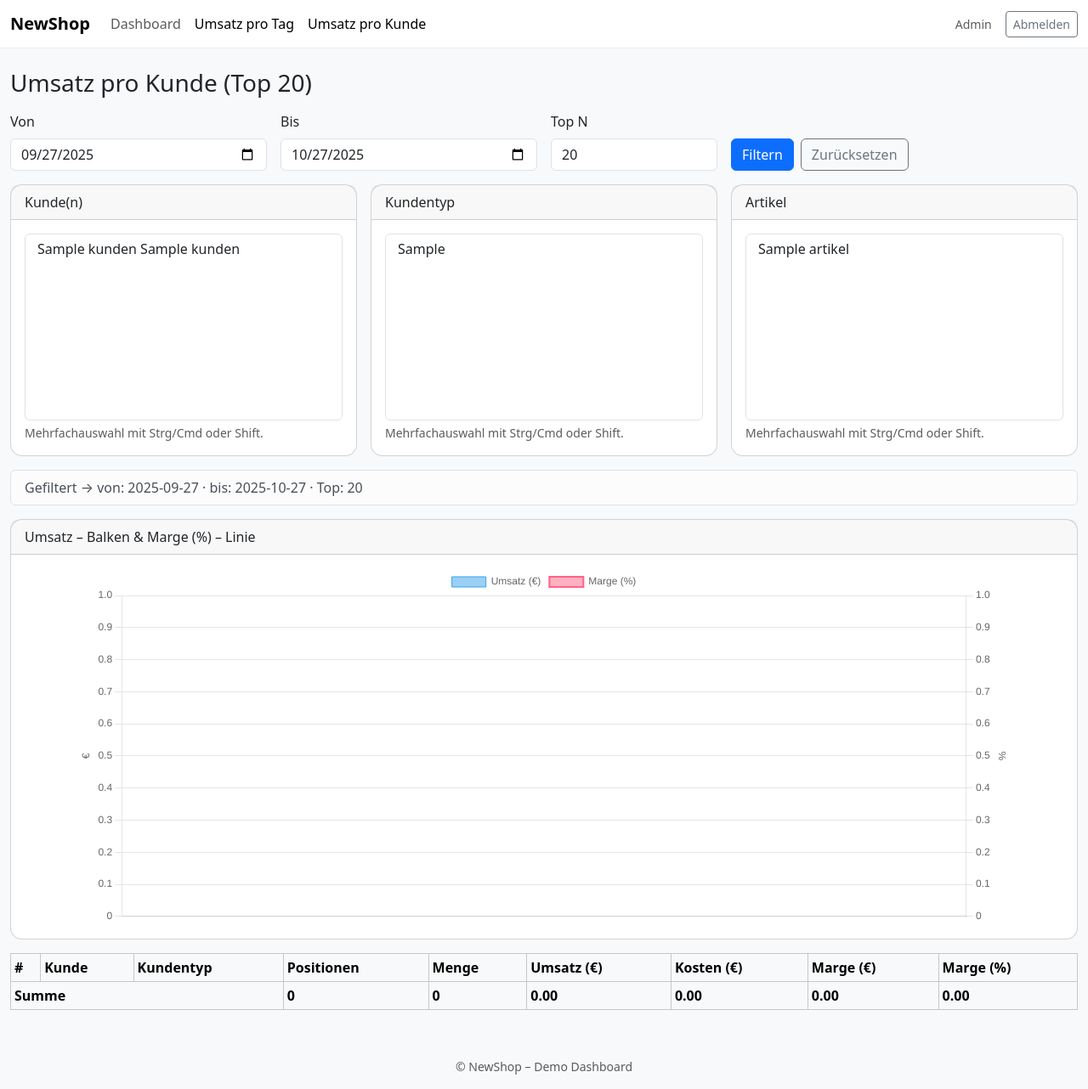
After one commit to KaterynaSavelieva/newshop, a Flask app: page /reports/customers in a window 1280 px wide. The commit adds this page. Shown: the whole page at 85% size. Run offline with Flask 3, Linux system fonts and the light colour scheme; a user stored in the database is signed in; data comes from the database, SQL or seed files in the repository; tables that the repository leaves empty hold one stand-in row (values such as "Sample post"); data that the repository does not hold is empty.

Commit message:
report_customers

```diff
--- a/python/dashboard.py
+++ b/python/dashboard.py
@@ -268,6 +268,123 @@ def report_daily():
     )
 
 
+# ─ Звіт: Umsatz pro Kunde ─
+@app.get("/reports/customers")
+@login_required
+def report_customers():
+    from datetime import date, timedelta
+
+    # Параметри
+    bis = request.args.get("bis") or date.today().isoformat()
+    von = request.args.get("von") or (date.fromisoformat(bis) - timedelta(days=30)).isoformat()
+
+    kunden_sel    = request.args.getlist("kunden")
+    artikel_sel   = request.args.getlist("artikel")
+    kundentyp_sel = request.args.getlist("kundentypen")
+
+    # top_n (кількість у топі для графіка/таблиці)
+    try:
+        top_n = int(request.args.get("top", "20"))
+    except ValueError:
+        top_n = 20
+    top_n = max(5, min(top_n, 100))  # 5..100
+
+    rows = []
+    filter_line = ""
+    totals = {}
+
+    conn = get_conn()
+    if conn:
+        with conn.cursor() as cur:
+            # довідники
+            cur.execute("SELECT kundenID, CONCAT(vorname,' ',nachname) AS kunde FROM kunden ORDER BY kunde")
+            kunden_list = cur.fetchall()
+
+            cur.execute("SELECT kundentypID, bezeichnung AS typ FROM kundentyp ORDER BY typ")
+            kundentyp_list = cur.fetchall()
+
+            cur.execute("SELECT artikelID, produktname AS artikel FROM artikel ORDER BY artikel")
+            artikel_list = cur.fetchall()
+
+            # WHERE
+            where_sql = "verkaufsdatum BETWEEN %s AND %s"
+            params = [von, bis]
+
+            if kunden_sel:
+                where_sql += " AND kundenID IN (" + ",".join(["%s"] * len(kunden_sel)) + ")"
+                params.extend(kunden_sel)
+            if kundentyp_sel:
+                where_sql += " AND kundentypID IN (" + ",".join(["%s"] * len(kundentyp_sel)) + ")"
+                params.extend(kundentyp_sel)
+            if artikel_sel:
+                where_sql += " AND artikelID IN (" + ",".join(["%s"] * len(artikel_sel)) + ")"
+                params.extend(artikel_sel)
+
+            # Групування по клієнту (зважена маржа %)
+            sql = f"""
+                SELECT
+                  kundenID,
+                  kunde,
+                  kundentyp,
+                  COUNT(*)                    AS positionen,
+                  SUM(menge)                  AS menge,
+                  ROUND(SUM(umsatz), 2)       AS umsatz,
+                  ROUND(SUM(kosten), 2)       AS kosten,
+                  ROUND(SUM(marge),  2)       AS marge,
+                  ROUND(100 * SUM(marge) / NULLIF(SUM(umsatz), 0), 2) AS marge_prozent
+                FROM v_sales
+                WHERE {where_sql}
+                GROUP BY kundenID, kunde, kundentyp
+                ORDER BY umsatz DESC
+                LIMIT {top_n}
+            """
+            cur.execute(sql, params)
+            rows = cur.fetchall()
+
+        conn.close()
+
+    # Підсумки
+    if rows:
+        totals = {
+            "positionen": sum(r[3] for r in rows),
+            "menge":      float(sum(r[4] for r in rows)),
+            "umsatz":     float(sum(r[5] for r in rows)),
+            "kosten":     float(sum(r[6] for r in rows)),
+            "marge":      float(sum(r[7] for r in rows)),
+        }
+    else:
+        totals = {"positionen":0,"menge":0.0,"umsatz":0.0,"kosten":0.0,"marge":0.0}
+
+    # Рядок “Gefiltert”
+    def labels_for(selected_ids, pairs):
+        m = {str(i): n for i, n in pairs}
+        names = [m.get(str(x)) for x in selected_ids if str(x) in m]
+        if not names: return ""
+        if len(names) <= 6: return ", ".join(names)
+        return ", ".join(names[:6]) + f" … (+{len(names)-6})"
+
+    kunden_txt    = labels_for(kunden_sel, kunden_list if 'kunden_list' in locals() else [])
+    kundentyp_txt = labels_for(kundentyp_sel, kundentyp_list if 'kundentyp_list' in locals() else [])
+    artikel_txt   = labels_for(artikel_sel, artikel_list if 'artikel_list' in locals() else [])
+
+    parts = [f"von: {von}", f"bis: {bis}", f"Top: {top_n}"]
+    if kunden_txt:    parts.append(f"Kunde: {kunden_txt}")
+    if kundentyp_txt: parts.append(f"Kundentyp: {kundentyp_txt}")
+    if artikel_txt:   parts.append(f"Artikel: {artikel_txt}")
+    filter_line = "Gefiltert → " + " · ".join(parts)
+
+    return render_template(
+        "reports_customers.html",
+        title="Umsatz pro Kunde",
+        rows=rows, totals=totals,
+        von=von, bis=bis, top_n=top_n,
+        kunden_list=kunden_list if 'kunden_list' in locals() else [],
+        artikel_list=artikel_list if 'artikel_list' in locals() else [],
+        kundentyp_list=kundentyp_list if 'kundentyp_list' in locals() else [],
+        kunden_sel=kunden_sel, artikel_sel=artikel_sel, kundentyp_sel=kundentyp_sel,
+        filter_line=filter_line,
+    )
+
 
 @app.get("/health")
 def health():
--- a/python/templates/base.html
+++ b/python/templates/base.html
@@ -52,6 +52,11 @@
                         <a class="nav-link {% if 'report' in request.endpoint %}active{% endif %}"
                            href="{{ url_for('report_daily') }}">Umsatz pro Tag</a>
                     </li>
+                    <li class="nav-item">
+                        <a class="nav-link {% if 'report_customers' in request.endpoint %}active{% endif %}"
+                           href="{{ url_for('report_customers') }}">Umsatz pro Kunde</a>
+                    </li>
+
                 </ul>
                 {% if current_user.is_authenticated %}
                 <span class="text-muted small me-3">{{ current_user.name or current_user.email }}</span>
--- /dev/null
+++ b/python/templates/reports_customers.html
@@ -0,0 +1,179 @@
+{# templates/reports_customers.html #}
+{% extends "base.html" %}
+{% block title %}Umsatz pro Kunde{% endblock %}
+{% block content %}
+
+<style>
+    .chart-wrap {
+        position: relative;
+        width: 100%;
+        max-width: 1100px;
+        height: 420px;
+        margin: 0 auto;
+    }
+
+    .filters .form-select[multiple] {
+        height: 220px;
+    }
+
+    .filters .card {
+        min-height: 270px;
+    }
+</style>
+
+<h3 class="mb-3">Umsatz pro Kunde (Top {{ top_n }})</h3>
+
+<form class="filters" method="get" action="{{ url_for('report_customers') }}">
+    <div class="row g-3 mb-3">
+        <div class="col-md-3">
+            <label class="form-label">Von</label>
+            <input class="form-control" type="date" name="von" value="{{ von }}">
+        </div>
+        <div class="col-md-3">
+            <label class="form-label">Bis</label>
+            <input class="form-control" type="date" name="bis" value="{{ bis }}">
+        </div>
+        <div class="col-md-2">
+            <label class="form-label">Top N</label>
+            <input class="form-control" type="number" name="top" min="5" max="100" value="{{ top_n }}">
+        </div>
+        <div class="col-md-4 d-flex align-items-end">
+            <button class="btn btn-primary me-2" type="submit">Filtern</button>
+            <a class="btn btn-outline-secondary" href="{{ url_for('report_customers') }}">Zurücksetzen</a>
+        </div>
+    </div>
+
+    {# три селекти в один ряд #}
+    <div class="row g-3">
+        <div class="col-md-4">
+            <div class="card">
+                <div class="card-header py-2">Kunde(n)</div>
+                <div class="card-body">
+                    <select name="kunden" class="form-select" multiple>
+                        {% for id, name in kunden_list %}
+                        <option value="{{ id }}" {% if kunden_sel and (id|string) in kunden_sel %}selected{% endif %}>{{ name }}</option>
+                        {% endfor %}
+                    </select>
+                    <div class="form-text">Mehrfachauswahl mit Strg/Cmd oder Shift.</div>
+                </div>
+            </div>
+        </div>
+
+        <div class="col-md-4">
+            <div class="card">
+                <div class="card-header py-2">Kundentyp</div>
+                <div class="card-body">
+                    <select name="kundentypen" class="form-select" multiple>
+                        {% for id, name in kundentyp_list %}
+                        <option value="{{ id }}" {% if kundentyp_sel and (id|string) in kundentyp_sel %}selected{% endif %}>{{ name }}</option>
+                        {% endfor %}
+                    </select>
+                    <div class="form-text">Mehrfachauswahl mit Strg/Cmd oder Shift.</div>
+                </div>
+            </div>
+        </div>
+
+        <div class="col-md-4">
+            <div class="card">
+                <div class="card-header py-2">Artikel</div>
+                <div class="card-body">
+                    <select name="artikel" class="form-select" multiple>
+                        {% for id, name in artikel_list %}
+                        <option value="{{ id }}" {% if artikel_sel and (id|string) in artikel_sel %}selected{% endif %}>{{ name }}</option>
+                        {% endfor %}
+                    </select>
+                    <div class="form-text">Mehrfachauswahl mit Strg/Cmd oder Shift.</div>
+                </div>
+            </div>
+        </div>
+    </div>
+</form>
+
+{% if filter_line %}
+<div class="alert alert-light border py-2 mt-3">{{ filter_line|safe }}</div>
+{% endif %}
+
+<div class="card mt-3">
+    <div class="card-header py-2">Umsatz – Balken &amp; Marge (%) – Linie</div>
+    <div class="card-body">
+        <div class="chart-wrap">
+            <canvas id="custChart"></canvas>
+        </div>
+    </div>
+</div>
+
+<div class="table-responsive mt-3">
+    <table class="table table-sm table-striped table-bordered align-middle">
+        <thead class="table-light">
+            <tr>
+                <th>#</th>
+                <th>Kunde</th>
+                <th>Kundentyp</th>
+                <th>Positionen</th>
+                <th>Menge</th>
+                <th>Umsatz (€)</th>
+                <th>Kosten (€)</th>
+                <th>Marge (€)</th>
+                <th>Marge (%)</th>
+            </tr>
+        </thead>
+        <tbody>
+            {% for r in rows %}
+            <tr>
+                <td>{{ loop.index }}</td>
+                <td>{{ r[1] }}</td>
+                <td>{{ r[2] }}</td>
+                <td>{{ r[3] }}</td>
+                <td>{{ '%.0f'|format(r[4]) }}</td>
+                <td>{{ '%.2f'|format(r[5]) }}</td>
+                <td>{{ '%.2f'|format(r[6]) }}</td>
+                <td>{{ '%.2f'|format(r[7]) }}</td>
+                <td>{{ '%.2f'|format(r[8]) }}</td>
+            </tr>
+            {% endfor %}
+        </tbody>
+        <tfoot class="table-light">
+            <tr>
+                <th colspan="3">Summe</th>
+                <th>{{ totals.positionen }}</th>
+                <th>{{ '%.0f'|format(totals.menge) }}</th>
+                <th>{{ '%.2f'|format(totals.umsatz) }}</th>
+                <th>{{ '%.2f'|format(totals.kosten) }}</th>
+                <th>{{ '%.2f'|format(totals.marge) }}</th>
+                <th>
+                    {% set marge_pct_total = (100.0 * totals.marge / (totals.umsatz if totals.umsatz != 0 else 1.0)) %}
+                    {{ '%.2f'|format(marge_pct_total) }}
+                </th>
+            </tr>
+        </tfoot>
+    </table>
+</div>
+
+<script>
+  const labels = {{ rows|map(attribute=1)|list|tojson }};   // Kunde
+  const umsatz = {{ rows|map(attribute=5)|list|tojson }};
+  const marge  = {{ rows|map(attribute=8)|list|tojson }};
+
+  const ctx = document.getElementById('custChart').getContext('2d');
+  new Chart(ctx, {
+    type: 'bar',
+    data: {
+      labels,
+      datasets: [
+        { type:'bar',  label:'Umsatz (€)', data: umsatz, yAxisID:'yEur', borderWidth:1 },
+        { type:'line', label:'Marge (%)',  data: marge,  yAxisID:'yPct', borderWidth:2, fill:false, tension:.25, pointRadius:2 }
+      ]
+    },
+    options: {
+      responsive:true, maintainAspectRatio:false,
+      scales:{
+        yEur:{ position:'left', beginAtZero:true, title:{display:true,text:'€'} },
+        yPct:{ position:'right', beginAtZero:true, grid:{drawOnChartArea:false}, title:{display:true,text:'%'} },
+        x:{ ticks:{ autoSkip:false, maxRotation:45 } }
+      },
+      plugins:{ legend:{display:true} }
+    }
+  });
+</script>
+
+{% endblock %}
```
